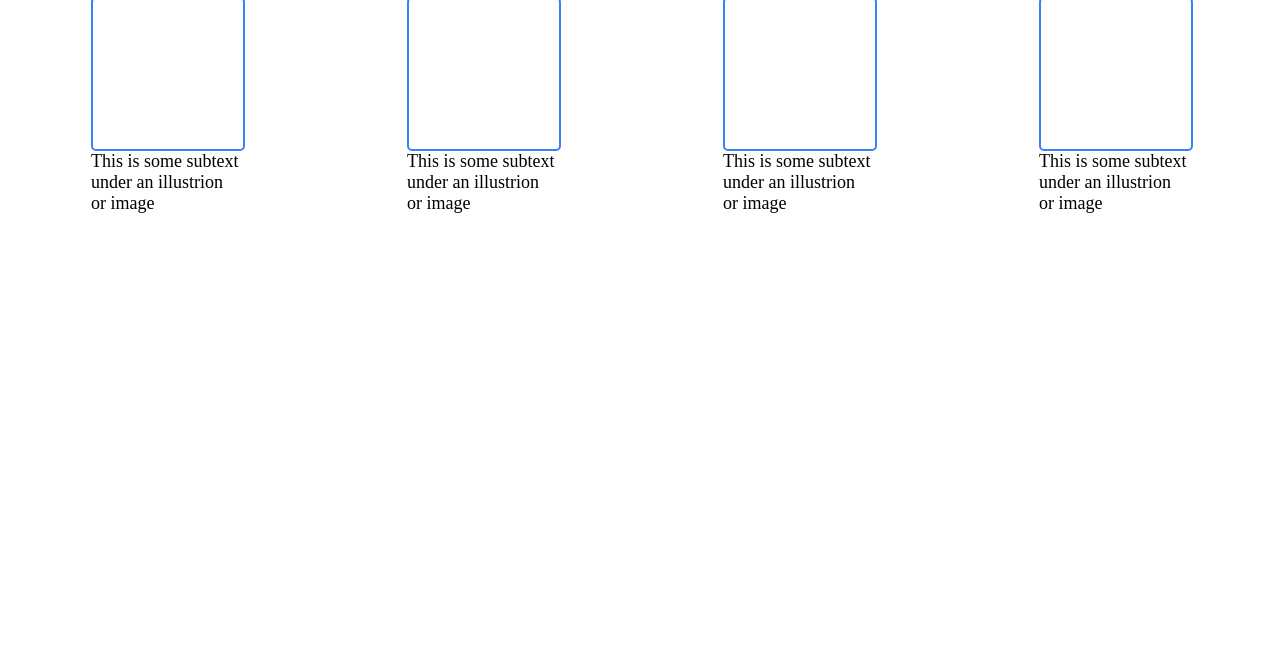
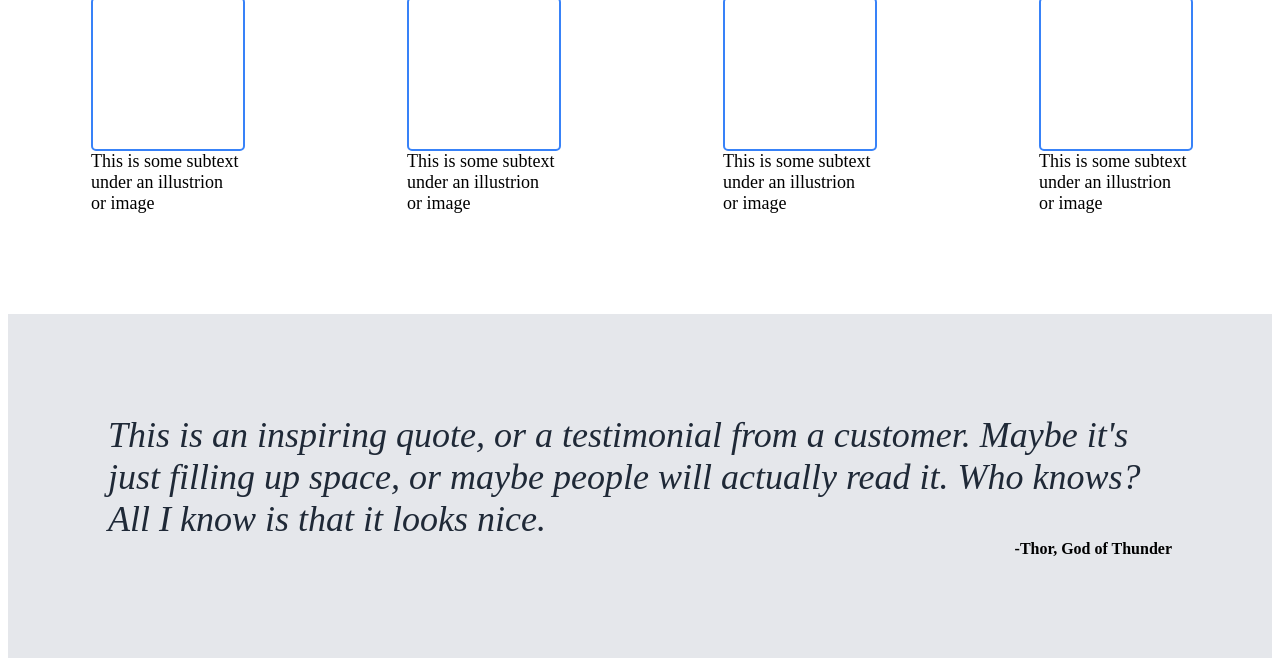
Before and after one commit to ohowey/odin-landing-page, a plain HTML site: page index.html in a window 1280 px wide. Shown: the part 338-1004 px from the top of the page. Before the commit the page ends 800 px from the top, so only its background shows below. Drawn offline with Linux system fonts and the light colour scheme.

Commit message:
rough draft of testimonial section is done

```diff
--- a/index.html
+++ b/index.html
@@ -51,6 +51,10 @@
 
     </div>
     <!--Testimonial Section-->
+    <div class="testimonial">
+        <div class="quote">This is an inspiring quote, or a testimonial from a customer. Maybe it's just filling up space, or maybe people will actually read it. Who knows? All I know is that it looks nice.</div>
+        <div class="attribute">-Thor, God of Thunder</div>
+    </div>
 
     <!--call to action section-->
 
--- a/style.css
+++ b/style.css
@@ -97,3 +97,24 @@ button {
     border: 2px solid #3882f8;
     border-radius: 5px;
 }
+
+/* testimonial section */
+.testimonial {
+    background-color: #e5e7eb;
+    padding: 100px;
+    /*display: flex;
+    flex-direction: column;*/
+}
+
+.quote {
+    font-size: 36px;
+    font-weight: lighter;
+    font-style: italic;
+    color: #1F2937;
+}
+
+.attribute {
+    display: flex;
+    justify-content: flex-end;
+    font-weight: bold;
+}
```
